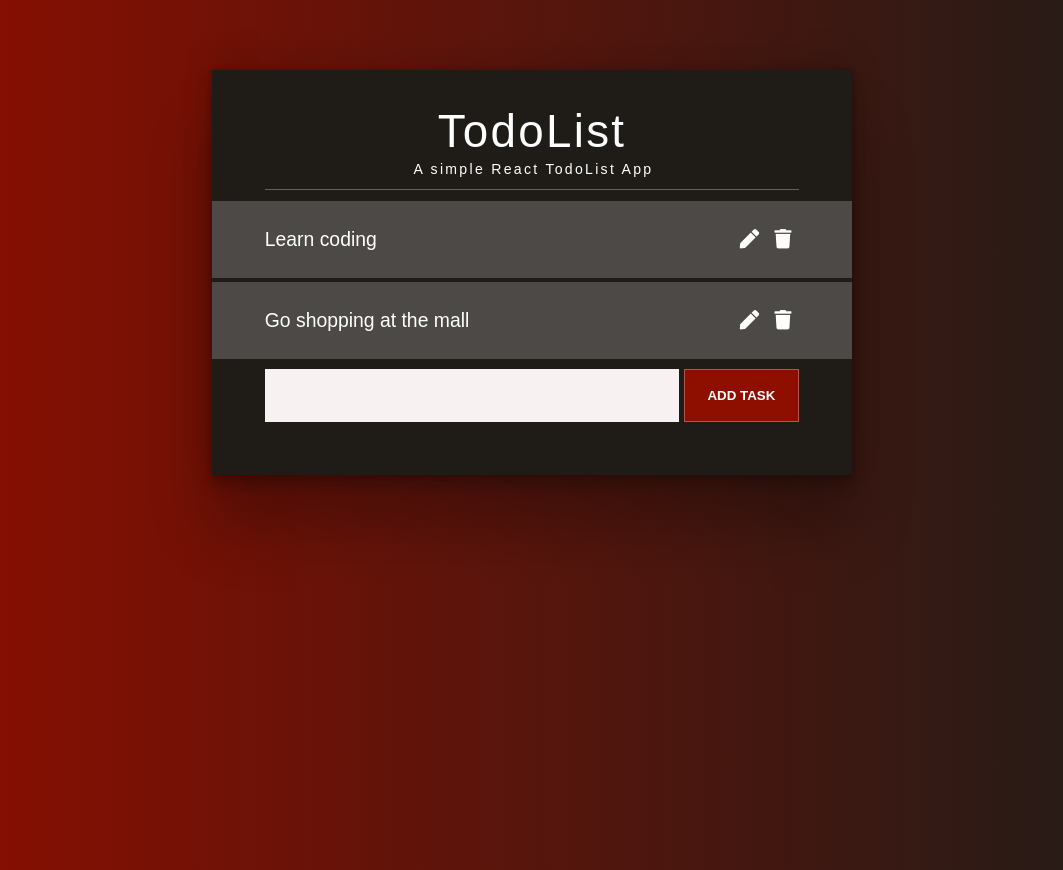
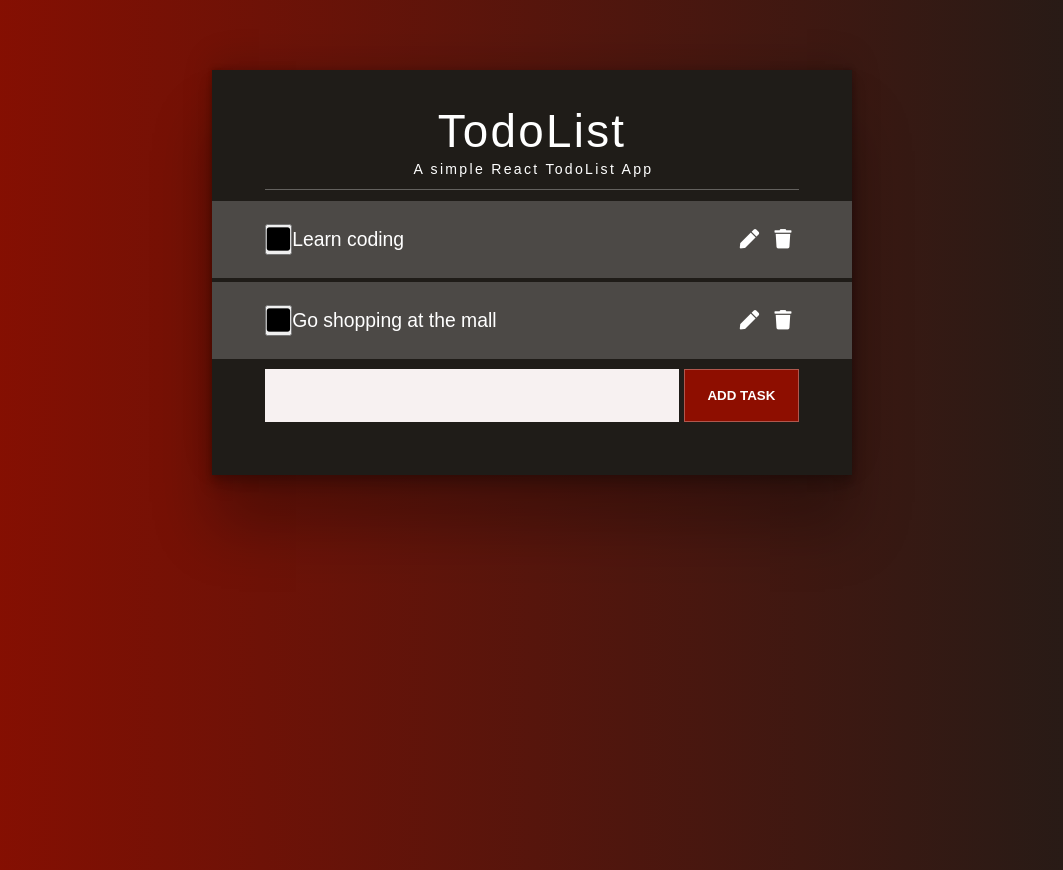
Before and after one commit to JohnMwendwa/todolist, a React (Create React App) app: page / in a window 1280 px wide. Shown: the whole page, without its empty margins (108-1171 px from the left). Built offline with nearby package versions, Linux system fonts and the light colour scheme; the HTML template or start-up script is replaced by a standard one.

Commit message:
add a toggle complete button

```diff
--- a/src/components/Todo.js
+++ b/src/components/Todo.js
@@ -3,16 +3,25 @@ import {DispatchContext} from '../context/todos.context';
 import EditTodoForm from './EditTodoForm';
 import './Todo.css';
 
-function Todo({id,todo}) {
+function Todo({id,todo,completed}) {
     const dispatch = useContext(DispatchContext);
     const [isEdit,setIsEdit] = useState(false);
     const handleEdit =()=>{
         setIsEdit(!isEdit)
     }
+
   return (
         isEdit ? <EditTodoForm  id={id} todo={todo} toggleEdit={handleEdit}  /> :
      <div className='Todo'>
-        <li>
+
+<button
+className='Todo-toggle-btn'
+onClick={()=>dispatch({type:"TOGGLE",id:id})}
+>
+  <i className={completed ? "fas fa-check-square fa-2x" : "fas fa-square fa-2x" }/>
+</button>
+
+        <li className={completed ? "Todo-task completed" : '' }  >
           {todo}
           </li>
       <div className='Todo-buttons'>
```
